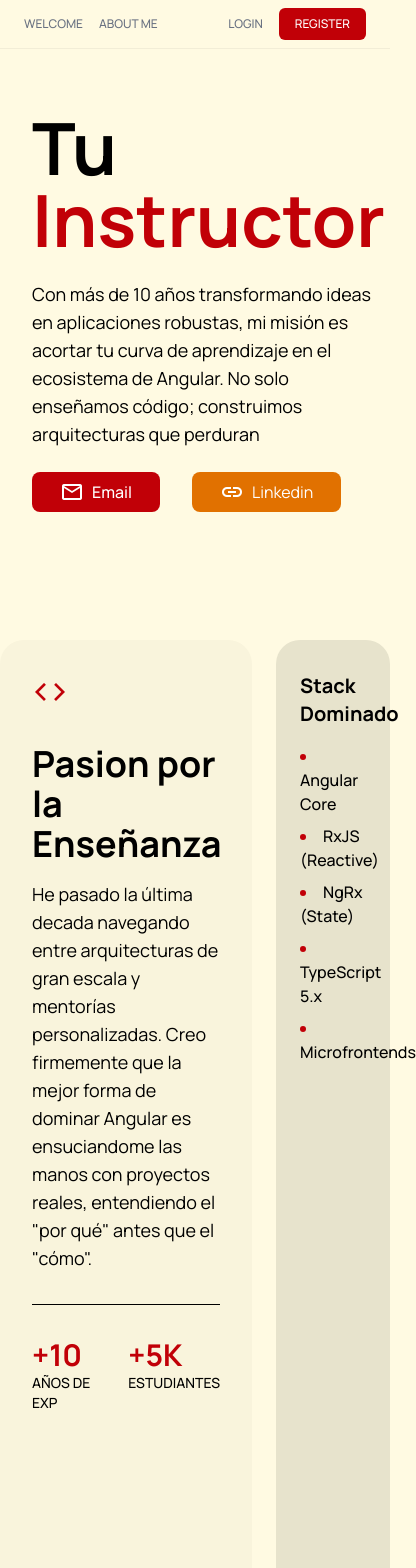
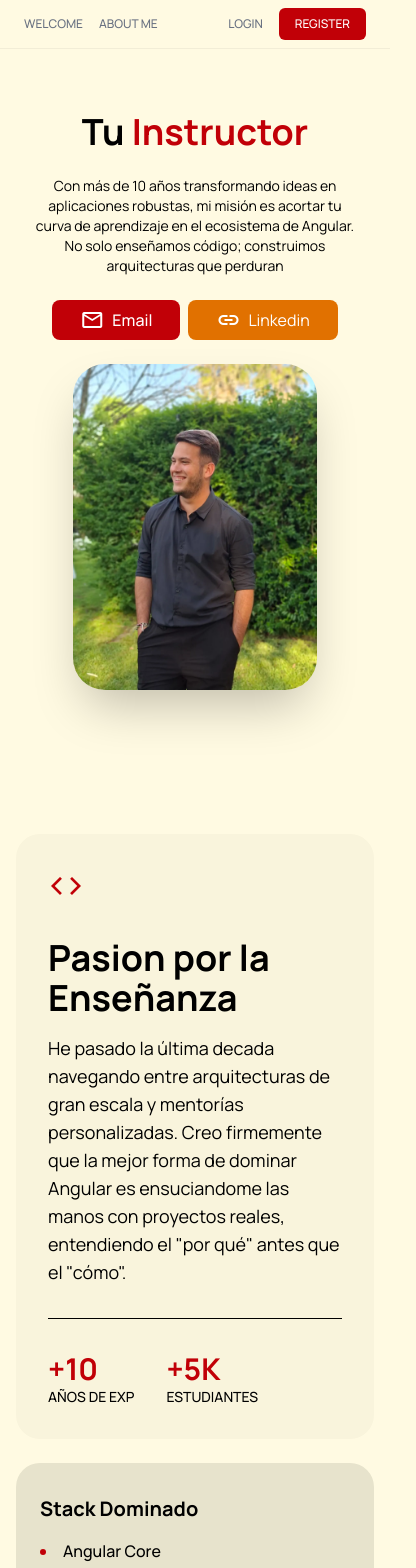
Before and after one commit to PablinkiDev/tarea_progra4, an Angular app: page /about-me in a window 390 px wide. Shown: the top 1568 px of the page, 416 px wide, since content can reach past the window. Built offline with nearby package versions, Linux system fonts and the light colour scheme.

Commit message:
ADD: Responsive About Me Page

```diff
--- a/src/app/pages/about-me/components/hero-instructor/hero-instructor.html
+++ b/src/app/pages/about-me/components/hero-instructor/hero-instructor.html
@@ -1,9 +1,9 @@
 <div class="py-16 2xl:py-32">
-    <div class="max-w-7xl mx-auto px-8 flex items-center gap-6">
+    <div class="max-w-7xl mx-auto px-8 flex flex-col text-center md:text-start md:flex-row items-center gap-6">
         <div class="flex flex-col gap-6">
-            <h2 class="text-7xl font-bold">Tu <span class="text-red-700">Instructor</span></h2>
-            <p class="text-taupe-500 text-lg">Con más de 10 años transformando ideas en aplicaciones robustas, mi misión es acortar tu curva de aprendizaje en el ecosistema de Angular. No solo enseñamos código; construimos arquitecturas que perduran</p>
-            <div class="flex gap-8">
+            <h2 class="text-4xl md:text-7xl font-bold">Tu <span class="text-red-700">Instructor</span></h2>
+            <p class="text-taupe-500 text-sm md:text-lg">Con más de 10 años transformando ideas en aplicaciones robustas, mi misión es acortar tu curva de aprendizaje en el ecosistema de Angular. No solo enseñamos código; construimos arquitecturas que perduran</p>
+            <div class="flex gap-2 sm:gap-8 m-auto md:m-0">
                 <button class="bg-red-700 text-white text-md font-medium flex items-center gap-2 cursor-pointer py-2 px-7 rounded-lg hover:bg-red-800 transition-colors">
                     <span class="material-symbols-outlined">
                         mail
--- a/src/app/pages/about-me/components/info-instructor/info-instructor.html
+++ b/src/app/pages/about-me/components/info-instructor/info-instructor.html
@@ -1,6 +1,6 @@
 <div class="py-16 2xl:py-32 ">
     <div class="max-w-7xl mx-auto">
-        <div class="grid grid-cols-3 grid-rows-5 gap-6">
+        <div class="flex flex-col p-4 md:grid grid-cols-3 grid-rows-5 gap-6">
             <div class="p-8 rounded-3xl bg-bg-secondary col-span-2 row-span-3 flex flex-col gap-8">
                 <span class="material-symbols-outlined text-red-700 text-4xl!">
                     code
```
